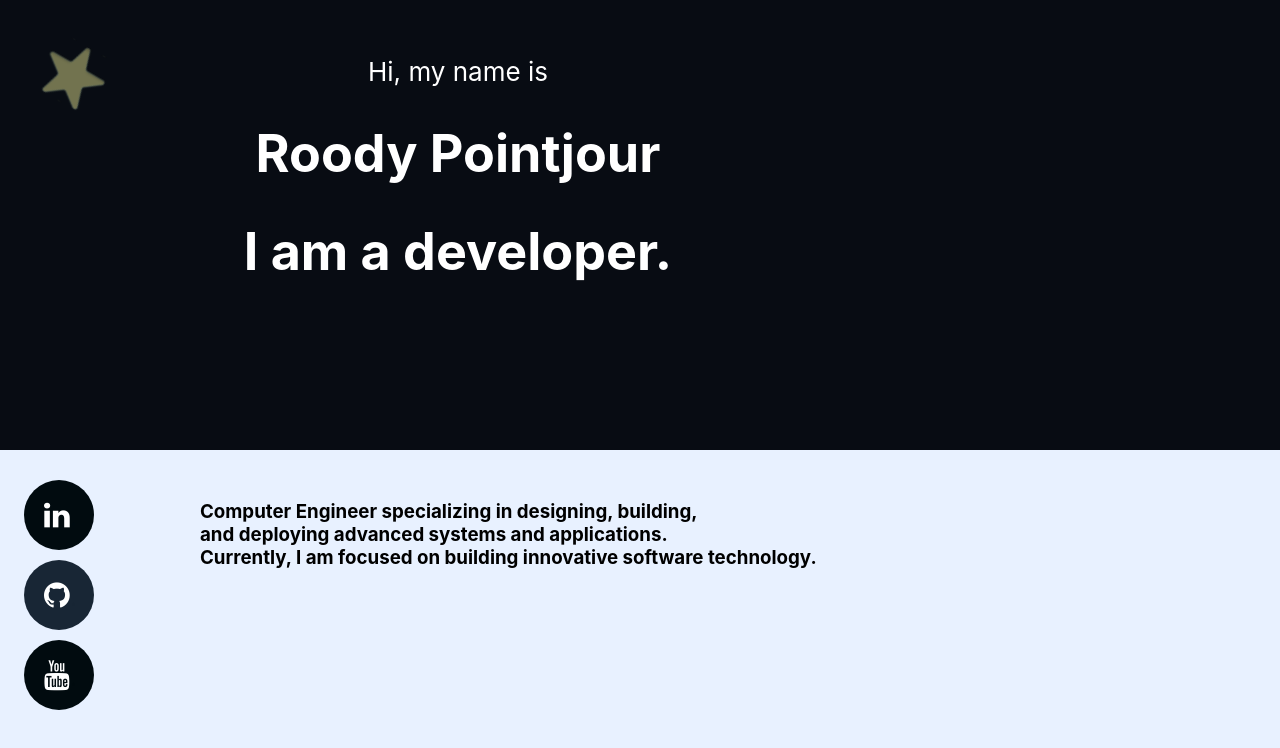
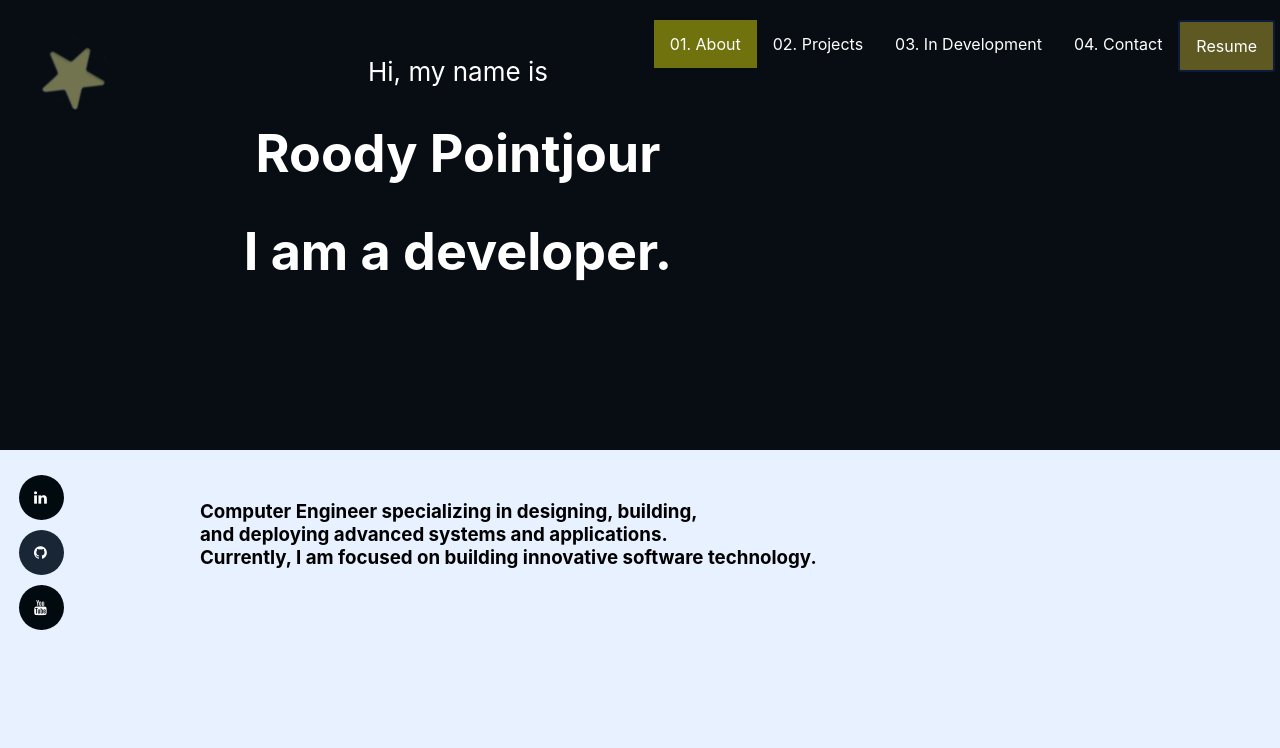
Before and after one commit to rpointjour/digital_business_card, a React (Create React App) app: page / in a window 1280 px wide. Shown: the top 748 px of the page. Built offline with nearby package versions, Linux system fonts and the light colour scheme.

Commit message:
added nav menu, links and resume

```diff
--- a/public/index.html
+++ b/public/index.html
@@ -32,10 +32,16 @@
     <div id="loader" class="loader"></div>
     </div>
     <div id="myPage">
-
-    <div id="logo"></div>
+      <!--Design Phase: Initial Design-->
+      <div id="menu"></div>
+      <div id="logo"></div>
     <div id="social"></div>
-    <div id="root"></div>
+    <div id="summary"></div>
+      <!--Design Phase: Prototype-->
+      <div id="about"></div>
+      <div id="projects"></div>
+      <div id="dev"></div>
+      <!--Design Phase: Final Design-->
 
     </div>
     <noscript>You need to enable JavaScript to run this app.</noscript>
--- /dev/null
+++ b/src/Components/Menu.js
@@ -0,0 +1,17 @@
+import './StyleSheets/Menu.css';
+
+function Menu(){
+    return(
+        <nav className="menu">
+            <ul>
+            <li><a href="localhost:3000/src/Components/Resume/Roody-Pointjour-Resume.pdf" className="Resume">Resume</a></li>
+            <li><a href="#contact">04. Contact</a></li>
+            <li><a href="#dev">03. In Development</a></li>
+            <li><a href="#projects">02. Projects</a></li>
+            <li><a className="active" href="#about">01. About</a></li>
+            </ul>
+        </nav>
+    );
+}
+
+export default Menu;
--- /dev/null
+++ b/src/Components/StyleSheets/Menu.css
@@ -0,0 +1,46 @@
+ul {
+    list-style-type: none;
+    margin: 0;
+    padding: 0;
+    overflow: hidden;
+    background-color: #080c13;
+    position:absolute;
+    top: 20px;
+    right: 5px;
+  }
+
+  li {
+    float: right;
+  }
+
+  li a {
+    display: block;
+    color: white;
+    text-align: center;
+    padding: 14px 16px;
+    text-decoration: none;
+  }
+
+  li button{
+    display:block;
+    text-align:center;
+  }
+
+  li a:hover {
+    background-color: #111;
+  }
+
+  .Resume{
+    border: 2px solid #0c1d3b;
+    border-radius: 3px;
+    font-size: 16px;
+    background-color: rgb(94, 88, 35);
+  }
+  .Resume:hover{
+    background-color: #70720d;
+  }
+
+
+  .active {
+    background-color: #70720d;
+  }
--- a/src/Components/StyleSheets/SocialMedia.css
+++ b/src/Components/StyleSheets/SocialMedia.css
@@ -1,7 +1,7 @@
 .fa {
-    padding: 20px;
-    font-size: 30px;
-    width: 30px;
+    padding: 15px;
+    font-size: 15px;
+    width: 15px;
     text-align: center;
     text-decoration: none;
     margin: 5px 2px;
--- a/src/index.js
+++ b/src/index.js
@@ -5,10 +5,11 @@ import App from './Components/App/App';
 import Logo from './Components/Logo';
 import SocialMedia from './Components/SocialMedia';
 import Loader from './Components/Loader';
+import Menu from './Components/Menu';
 import reportWebVitals from './reportWebVitals';
 
-const root = ReactDOM.createRoot(document.getElementById('root'));
-root.render(
+const summary = ReactDOM.createRoot(document.getElementById('summary'));
+summary.render(
   <React.StrictMode>
     <App />
   </React.StrictMode>
@@ -35,6 +36,13 @@ loader.render(
   </React.StrictMode>
 )
 
+const menu = ReactDOM.createRoot(document.getElementById('menu'));
+menu.render(
+  <React.StrictMode>
+    <Menu />
+  </React.StrictMode>
+)
+
 // If you want to start measuring performance in your app, pass a function
 // to log results (for example: reportWebVitals(console.log))
 // or send to an analytics endpoint. Learn more: https://bit.ly/CRA-vitals
```
Also changed, not shown: src/Components/App/App.css (line endings or trailing spaces), 1 other file (tests, documents, lock files or other folders).
